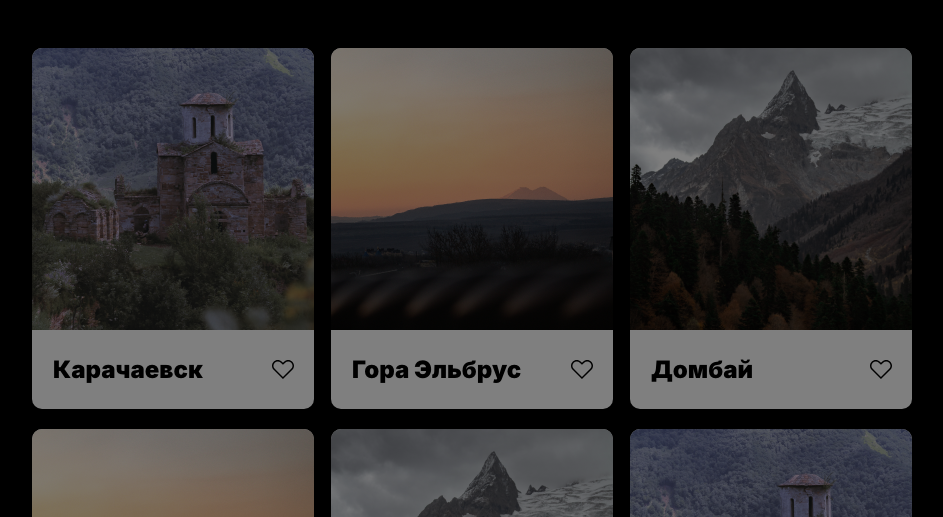
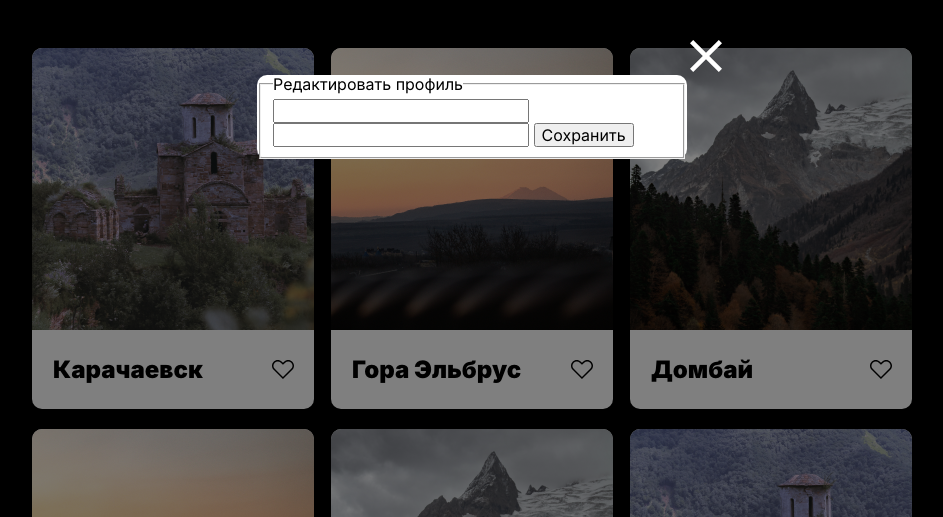
Before and after one commit to mimoyo/mesto, a plain HTML site: page index.html in a window 1280 px wide. Both pictures are taken after a click on the button 670 px from the left and 208 px from the top of the page. Shown: the part 283-800 px from the top of the page, without its empty margins (168-1111 px from the left). Drawn offline with Linux system fonts and the light colour scheme.

Commit message:
Created close popup button and form

```diff
--- /dev/null
+++ b/blocks/popup/__close-button/popup__close-button.css
@@ -0,0 +1,12 @@
+.popup__close-button {
+  position: absolute;
+  top: -35px;
+  right: -35px;
+  width: 32px;
+  height: 32px;
+  padding: 0;
+  border: none;
+  background-color: transparent;
+  background-image: url('../../../images/close-icon.svg');
+  cursor: pointer;
+}
--- /dev/null
+++ b/blocks/popup/__container/popup__container.css
@@ -0,0 +1,6 @@
+.popup__container {
+  position: relative;
+  max-width: 430px;
+  background-color: #FFFFFF;
+  border-radius: 10px;
+}
--- a/blocks/popup/_opened/popup_opened.css
+++ b/blocks/popup/_opened/popup_opened.css
@@ -1,4 +1,3 @@
 .popup_opened {
-  visibility: visible;
-  opacity: 0.5;
+  display: flex;
 }
--- a/blocks/popup/popup.css
+++ b/blocks/popup/popup.css
@@ -4,11 +4,9 @@
   left: 0;
   width: 100%;
   height: 100%;
-  visibility: hidden;
-  display: flex;
+  display: none;
   place-content: center;
   place-items: center;
-  background: #000000;
-  opacity: 0;
-  transition: opacity 1s, visibility 1s;
+  background-color: rgba(0, 0, 0, 0.5);
+  transition: background-color 1s, display 1s;
 }
--- a/index.html
+++ b/index.html
@@ -74,7 +74,17 @@
     </footer>
   </div>
   <div class="popup">
-
+    <div class="popup__container">
+      <button class="popup__close-button" type="button"></button>
+      <form action="" class="form">
+        <fieldset class="form__container">
+          <legend class="form__title">Редактировать профиль</legend>
+          <input type="text" class="form__input">
+          <input type="text" class="form__input">
+          <button class="form__submit" type="submit">Сохранить</button>
+        </fieldset>
+      </form>
+    </div>
   </div>
   <script src="./js/index.js"></script>
 </body>
--- a/js/index.js
+++ b/js/index.js
@@ -1,10 +1,16 @@
 const body = document.querySelector('.body');
 const popup = body.querySelector('.popup');
 const popupOpenButton = body.querySelector('.profile__edit-button');
+const popupCloseButton = body.querySelector('.popup__close-button');
 
 
 const openPopup = () => {
   popup.classList.add('popup_opened');
 }
 
+const closePopup = () => {
+  popup.classList.remove('popup_opened');
+}
+
 popupOpenButton.addEventListener('click', openPopup);
+popupCloseButton.addEventListener('click', closePopup);
--- a/pages/index.css
+++ b/pages/index.css
@@ -24,3 +24,5 @@
 @import url('../blocks/footer/__text/footer__text.css');
 @import url('../blocks/popup/popup.css');
 @import url('../blocks/popup/_opened/popup_opened.css');
+@import url('../blocks/popup/__container/popup__container.css');
+@import url('../blocks/popup/__close-button/popup__close-button.css');
```
Also changed, not shown: images/close-icon.svg (added).
